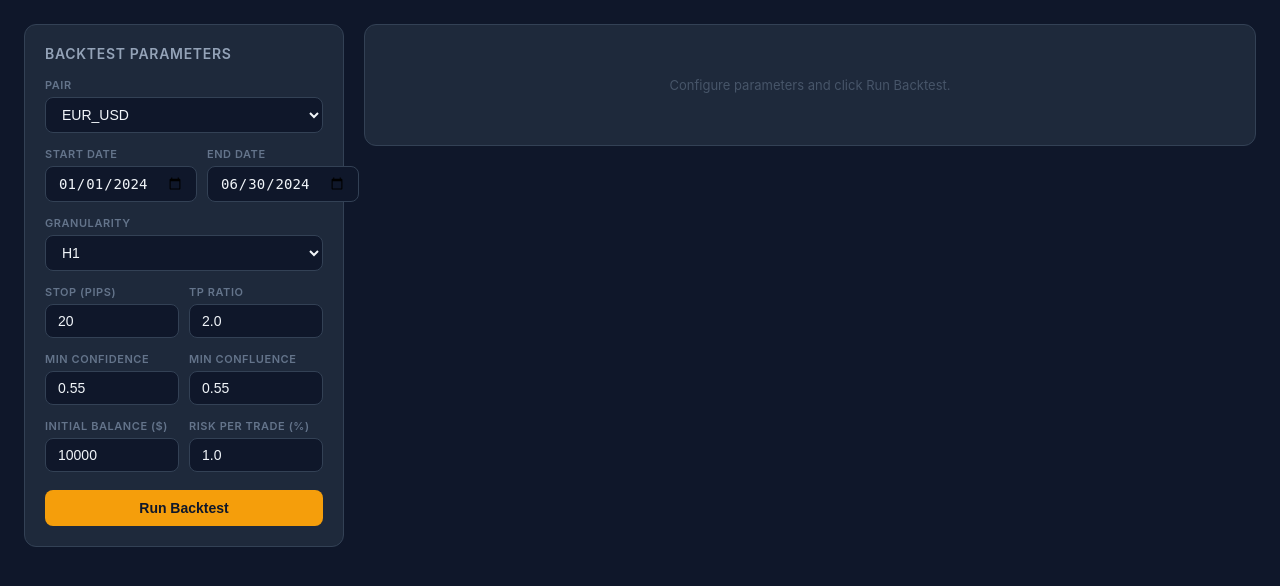
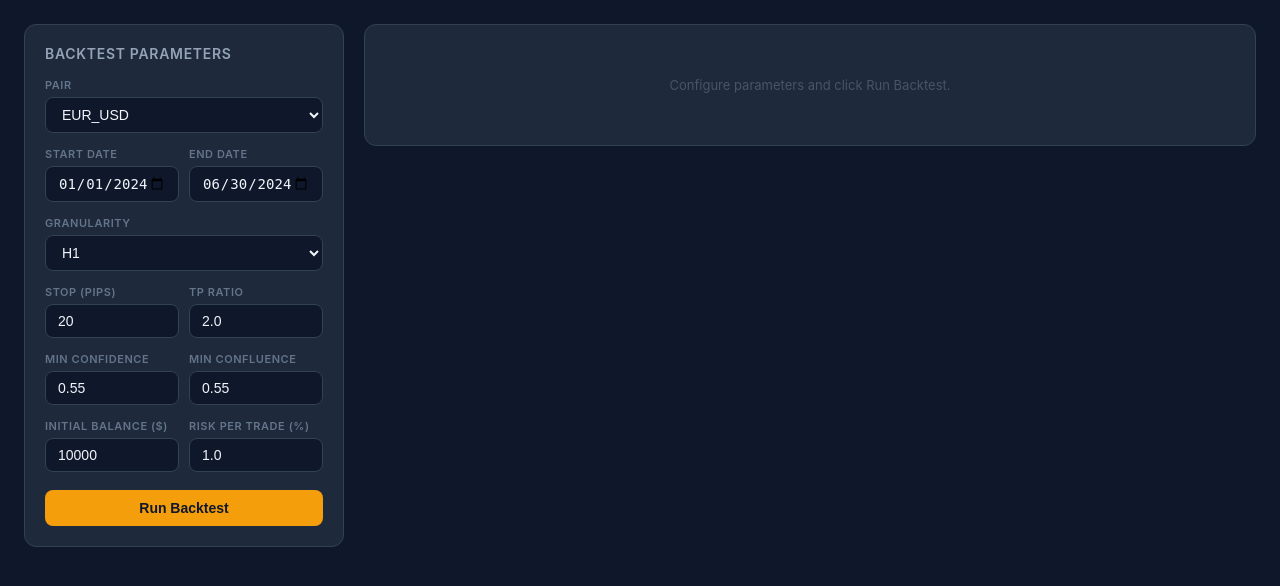
Before and after one commit to chasekelly93/Forex_Trading_Project, a Flask app: page /backtest in a window 1280 px wide. Shown: the part 48-634 px from the top of the page. Run offline with Flask 3, Linux system fonts and the light colour scheme; the visitor is signed in with stand-in values (Sample User, id 1); some libraries are stand-ins or nearby versions.

Commit message:
Fix date input overflow in backtest form
Co-Authored-By: Claude Sonnet 4.6 <noreply@anthropic.com>

```diff
--- a/dashboard/templates/backtest.html
+++ b/dashboard/templates/backtest.html
@@ -38,6 +38,7 @@
     }
     select:focus, input:focus { border-color: #f59e0b; }
     .row2 { display: grid; grid-template-columns: 1fr 1fr; gap: 10px; }
+    .row2 > * { min-width: 0; overflow: hidden; }
 
     button {
       width: 100%; padding: 10px; background: #f59e0b; color: #0f172a;
```
